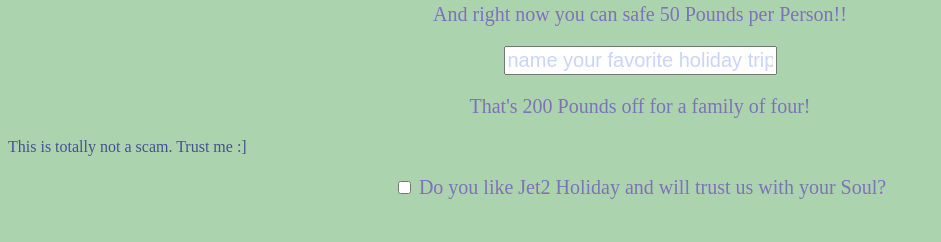
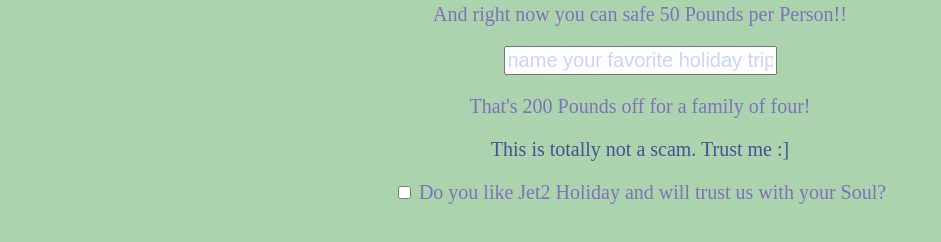
Before and after one commit to LianBimix/Code-1, a plain HTML site: page Jet2.html in a window 1280 px wide. Shown: the part 84-326 px from the top of the page, without its empty margins (0-941 px from the left). Drawn offline with Linux system fonts and the light colour scheme.

Commit message:
Some code was bugged. Now it is fixed

```diff
--- a/Jet2.html
+++ b/Jet2.html
@@ -11,7 +11,7 @@
     <p>And right now you can safe 50 Pounds per Person!!</p>
     <p><input type="text"  placeholder="name your favorite holiday trip!"></p>
     <p>That's 200 Pounds off for a family of four!</p>
-    <a href="NotA_Scam.html">This is totally not a scam. Trust me :]</a>
+    <p><a href="NotA_Scam.html">This is totally not a scam. Trust me :]</a></p>
     <p><input type="checkbox"> Do you like Jet2 Holiday and will trust us with your Soul?</p>
 </body>
 </html>
--- a/style.css
+++ b/style.css
@@ -21,6 +21,7 @@ p {
 a {
   color: #465194;
   text-decoration: none; /* Removes underline from links */
+  text-align: center;
 }
 body {
   background-color: #aad3ae; /* Light gray background for better contrast */
```
